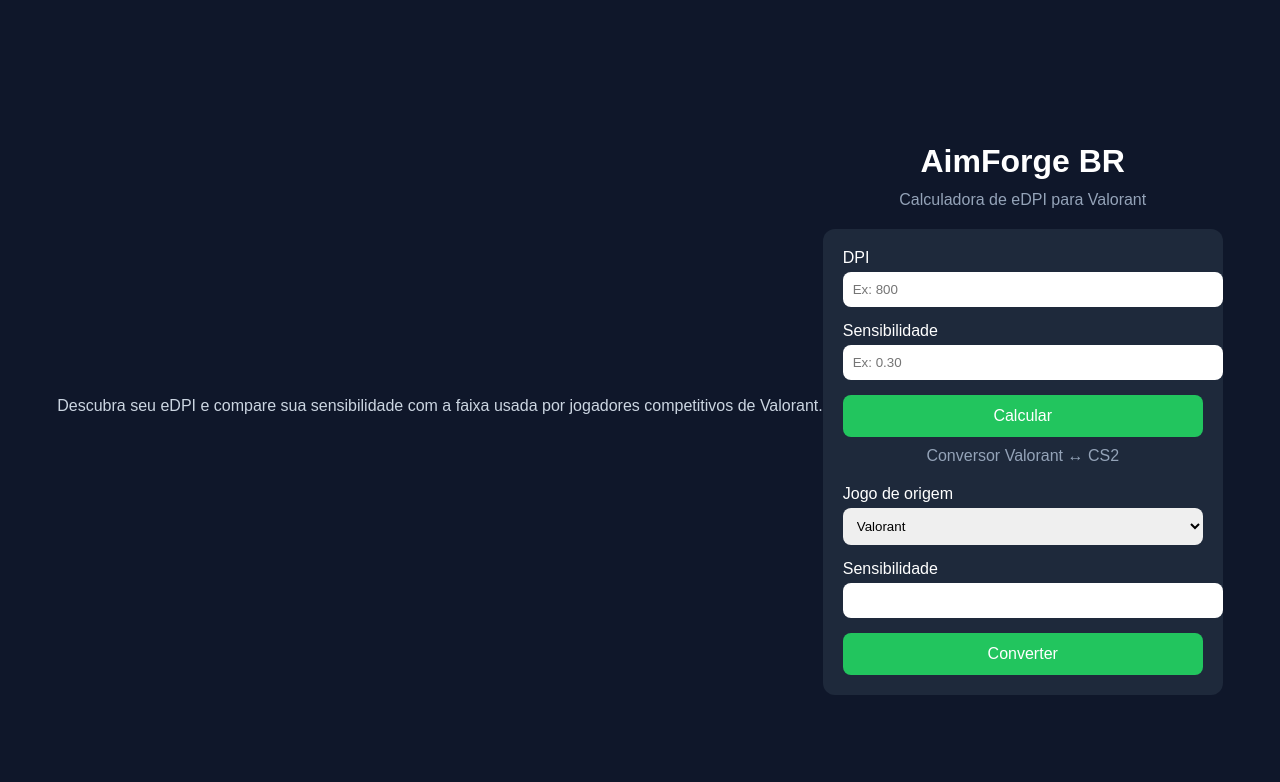
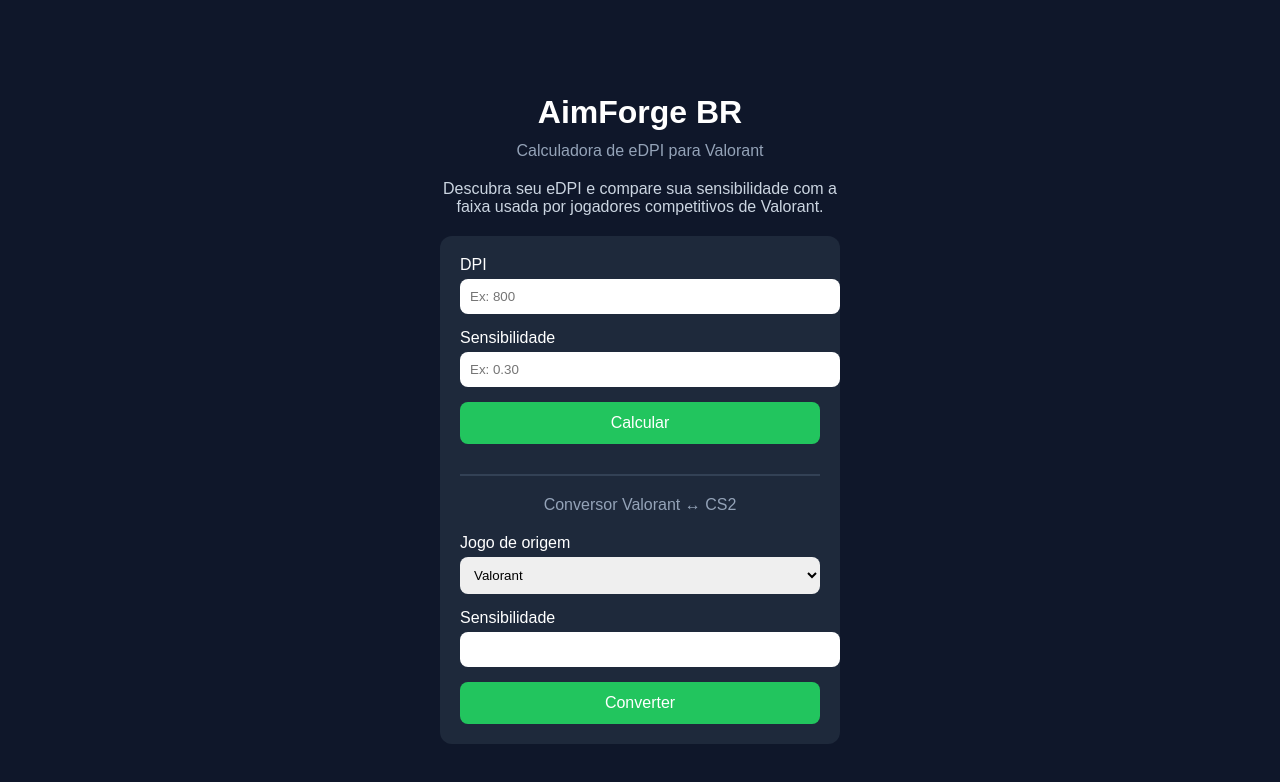
Before and after one commit to Darvinzera/aimforge-br, a plain HTML site: page index.html in a window 1280 px wide. Drawn offline with Linux system fonts and the light colour scheme.

Commit message:
Update index.html

```diff
--- a/index.html
+++ b/index.html
@@ -3,19 +3,21 @@
 <head>
     <meta charset="UTF-8">
     <meta name="viewport" content="width=device-width, initial-scale=1.0">
-    <title>Calculadora eDPI Valorant</title>
-    <p class="descricao">
-Descubra seu eDPI e compare sua sensibilidade com a faixa usada por jogadores competitivos de Valorant.
-</p>
+    <title>AimForge BR</title>
 
     <link rel="stylesheet" href="style.css">
 </head>
+
 <body>
 
     <div class="container">
 
         <h1>AimForge BR</h1>
         <h2>Calculadora de eDPI para Valorant</h2>
+
+        <p class="descricao">
+            Descubra seu eDPI e compare sua sensibilidade com a faixa usada por jogadores competitivos de Valorant.
+        </p>
 
         <div class="card">
 
@@ -28,6 +30,9 @@ Descubra seu eDPI e compare sua sensibilidade com a faixa usada por jogadores co
             <button onclick="calcular()">Calcular</button>
 
             <div id="resultado"></div>
+
+            <hr>
+
             <h2>Conversor Valorant ↔ CS2</h2>
 
             <label>Jogo de origem</label>
```
Lines whose indentation alone changed are shown as unchanged.
